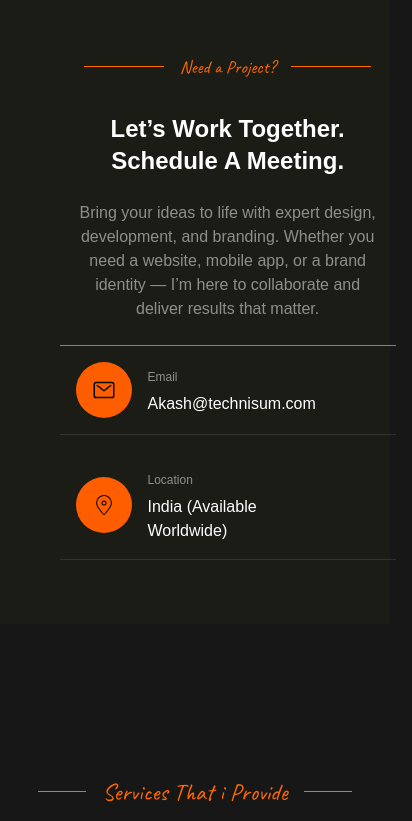
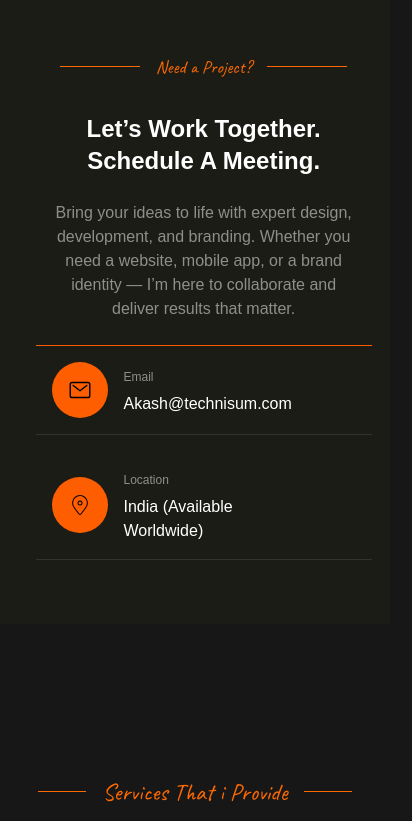
Before and after one commit to virtualharshit/Akash_Portfolio, a Next.js app: page / in a window 390 px wide. Shown: the part 4564-5385 px from the top of the page, 412 px wide, since content can reach past the window. Built offline with nearby package versions, Linux system fonts and the light colour scheme.

Commit message:
mobile view fixes

```diff
--- a/src/components/LetsWorkTogether.jsx
+++ b/src/components/LetsWorkTogether.jsx
@@ -24,7 +24,7 @@ const LetsWorkTogether = () => {
   return (
     <div>
       <div className=" text-white bg-[#1C1C16]">
-        <div className="w-[90%]  m-auto container  mx-auto text-center flex flex-col items-center gap-12 py-8 px-6">
+        <div className="w-[90%]  m-auto container  mx-auto text-center flex flex-col items-center gap-12 py-8 lg:px-6">
           <div className=" m-auto rounded-xl">
             <ContentTransition
               type="fadeIn"
@@ -33,7 +33,7 @@ const LetsWorkTogether = () => {
             >
               <section className="grid lg:grid-cols-2 items-center gap-[5%] relative p-4 py-8 lg:p-8 ">
                 <ContentTransition
-                  type="rightToLeft"
+                  type="leftToRight"
                   duration={1.2}
                   delay={0.2}
                   viewport={{ once: true, margin: "-100px" }}
```
